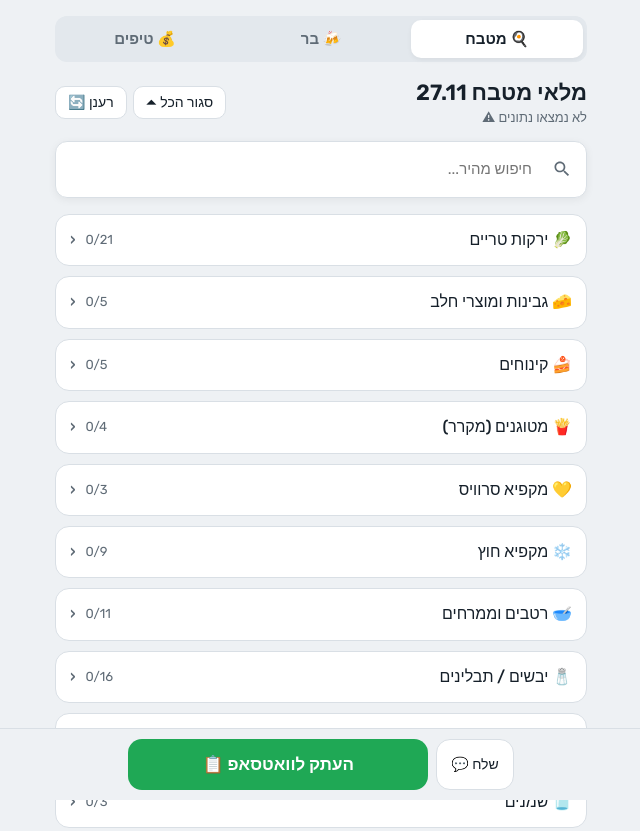
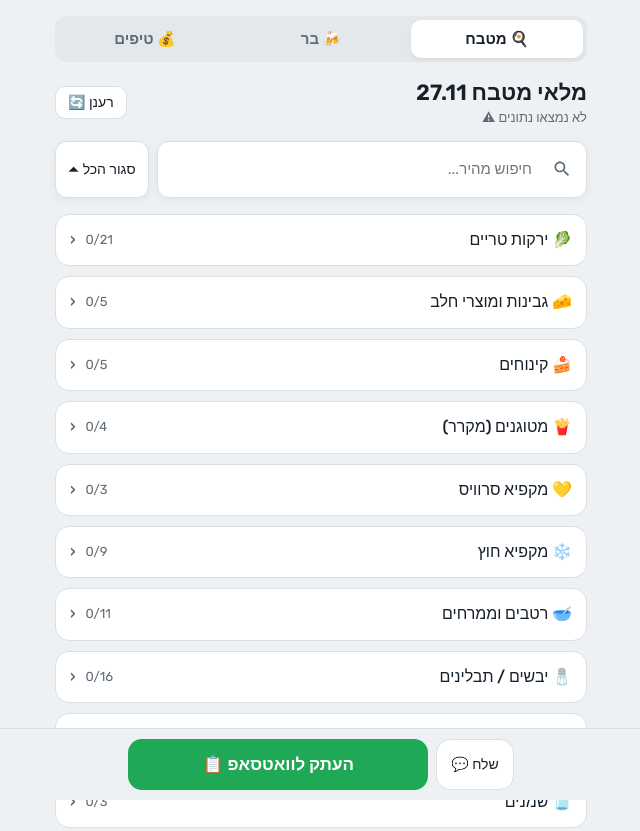
Before and after one commit to pansaweb-dot/h, a plain HTML site: page index.html in a window 1280 px wide. Shown: the top 831 px of the page, without its empty margins (319-959 px from the left). Drawn offline with Linux system fonts and the light colour scheme; no server answers.

Commit message:
Update index.html

```diff
--- a/index.html
+++ b/index.html
@@ -37,11 +37,13 @@ button:disabled{opacity:.55}
 .ext-input { width:100%; border: 1px solid var(--line); border-radius: 12px; padding: 10px 14px; font-family: inherit; font-size: 15px; background: var(--card); color: var(--ink); outline:none; transition: border-color 0.2s; resize: none; overflow: hidden; }
 .ext-input:focus { border-color: var(--accent); }
 
-/* Search Box */
-.search-box { position:sticky; top:8px; z-index:5; box-shadow:0 2px 8px rgba(0,0,0,.06); display: flex; align-items: center; background: var(--card); border: 1px solid var(--line); border-radius: 12px; padding: 8px 14px; margin-bottom: 16px; gap: 10px; transition: border-color 0.2s; }
+/* Search Box & Sticky Bar */
+.sticky-bar { position: sticky; top: 8px; z-index: 5; display: flex; gap: 8px; margin-bottom: 16px; align-items: stretch; }
+.search-box { flex: 1; box-shadow: 0 2px 8px rgba(0,0,0,.06); display: flex; align-items: center; background: var(--card); border: 1px solid var(--line); border-radius: 12px; padding: 8px 14px; gap: 10px; transition: border-color 0.2s; }
 .search-box:focus-within { border-color: var(--accent); }
 .search-box input { flex: 1; border: none; background: transparent; outline: none; font-size: 15px; color: var(--ink); font-family: inherit; }
 .search-box svg { width: 20px; height: 20px; fill: var(--muted); flex-shrink: 0; }
+.sticky-bar .btn { border-radius: 12px; box-shadow: 0 2px 8px rgba(0,0,0,.06); white-space: nowrap; flex-shrink: 0; }
 
 /* Categories & Items */
 details{background:var(--card);border:1px solid var(--line);border-radius:14px;margin-bottom:10px;overflow:hidden}
@@ -99,7 +101,7 @@ button:focus-visible,input:focus-visible,select:focus-visible,summary:focus-visi
   <!-- Header -->
   <header>
     <div><h1 id="ttl"></h1><div class="sub" id="sync">טוען נתונים…</div></div>
-    <div class="hb"><button class="btn" id="close-all">סגור הכל ⏶</button><button class="btn" id="upd">רענן 🔄</button></div>
+    <div class="hb"><button class="btn" id="upd">רענן 🔄</button></div>
   </header>
 
   <!-- Bar Specific Extras (Manager Name) -->
@@ -107,10 +109,13 @@ button:focus-visible,input:focus-visible,select:focus-visible,summary:focus-visi
     <input type="text" id="bar-manager" placeholder="👤 אחראי סגירה (שם)..." class="ext-input">
   </div>
 
-  <!-- Search Filter -->
-  <div class="search-box" id="search-box">
-    <svg viewBox="0 0 24 24"><path d="M15.5 14h-.79l-.28-.27C15.41 12.59 16 11.11 16 9.5 16 5.91 13.09 3 9.5 3S3 5.91 3 9.5 5.91 16 9.5 16c1.61 0 3.09-.59 4.23-1.57l.27.28v.79l5 4.99L20.49 19l-4.99-5zm-6 0C7.01 14 5 11.99 5 9.5S7.01 5 9.5 5 14 7.01 14 9.5 11.99 14 9.5 14z"/></svg>
-    <input type="search" id="search-input" placeholder="חיפוש מהיר..." oninput="filterItems()">
+  <!-- Search Filter & Close All -->
+  <div class="sticky-bar" id="search-box">
+    <div class="search-box">
+      <svg viewBox="0 0 24 24"><path d="M15.5 14h-.79l-.28-.27C15.41 12.59 16 11.11 16 9.5 16 5.91 13.09 3 9.5 3S3 5.91 3 9.5 5.91 16 9.5 16c1.61 0 3.09-.59 4.23-1.57l.27.28v.79l5 4.99L20.49 19l-4.99-5zm-6 0C7.01 14 5 11.99 5 9.5S7.01 5 9.5 5 14 7.01 14 9.5 11.99 14 9.5 14z"/></svg>
+      <input type="search" id="search-input" placeholder="חיפוש מהיר..." oninput="filterItems()">
+    </div>
+    <button class="btn" id="close-all">סגור הכל ⏶</button>
   </div>
 
   <!-- Tips view -->
```
